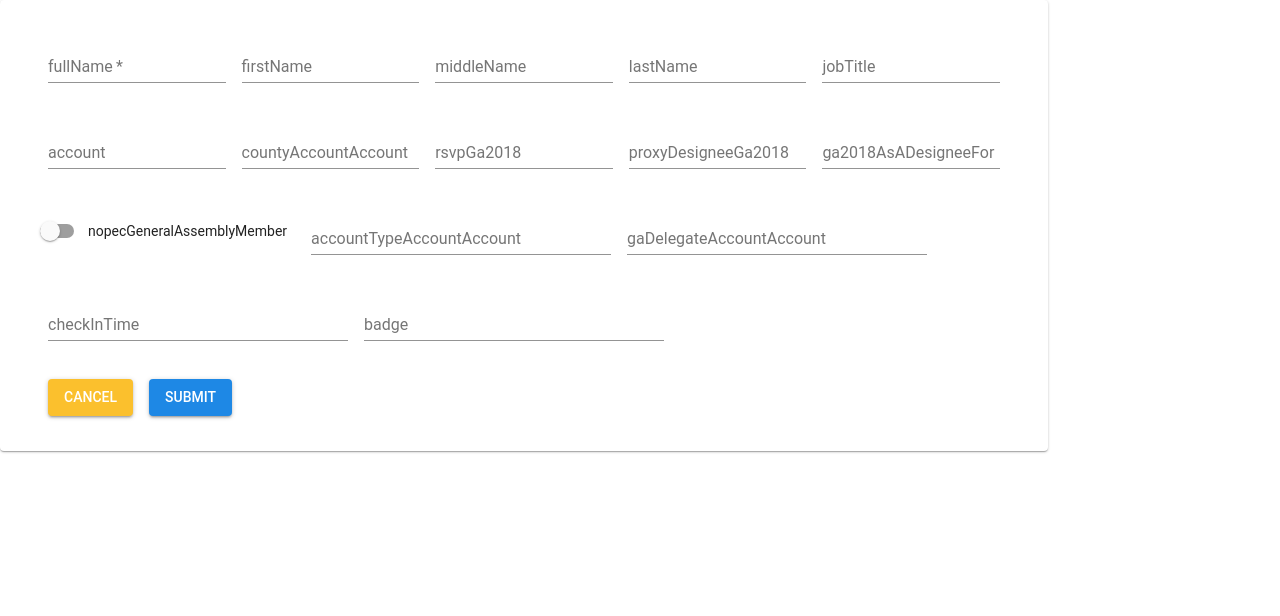
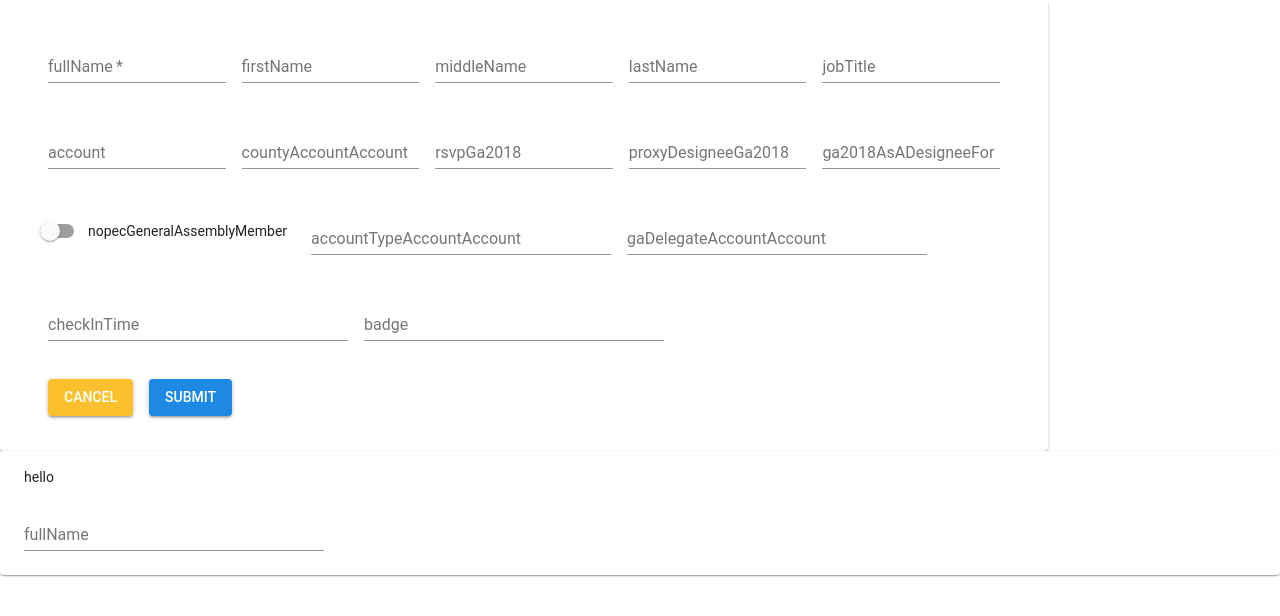
Before and after one commit to JeffreyCrawford/GA2018, a React (Create React App) app in the folder app/: page / in a window 1280 px wide. Shown: the top 616 px of the page. Built offline with nearby package versions, Linux system fonts and the light colour scheme; no server answers.

Commit message:
very simple user pull

```diff
--- a/app/src/App.js
+++ b/app/src/App.js
@@ -2,12 +2,14 @@ import React, { Component } from 'react';
 import logo from './logo.svg';
 import './App.css';
 import SubmitAttendee from './Components/SubmitAttendee'
+import RetrieveAttendee from './Components/RetrieveAttendee';
 
 class App extends Component {
   render() {
     return (
       <div>
         <SubmitAttendee />
+        <RetrieveAttendee />
 
 
       </div>
--- a/app/src/Components/RetrieveAttendee.js
+++ b/app/src/Components/RetrieveAttendee.js
@@ -0,0 +1,86 @@
+import React from 'react';
+import PropTypes from 'prop-types';
+import { withStyles } from '@material-ui/core/styles';
+import Paper from '@material-ui/core/Paper';
+import TextField from '@material-ui/core/TextField';
+import { Typography } from '@material-ui/core';
+
+const styles = theme => ({
+  root: {
+    ...theme.mixins.gutters(),
+    paddingTop: theme.spacing.unit * 2,
+    paddingBottom: theme.spacing.unit * 2,
+  },
+});
+class RetrieveAttendee extends React.Component {
+
+
+
+
+  state = {
+		fullName: "",
+		firstName: "",
+		middleName: "",
+		lastName: "",
+		jobTitle: "",
+		account: "",
+		countyAccountAccount: "",
+		rsvpGa2018: "",
+		proxyDesigneeGa2018: "",
+		ga2018AsADesigneeFor: "",
+		nopecGeneralAssemblyMember: 0,
+		accountTypeAccountAccount: "",
+		gaDelegateAccountAccount: "",
+		checkInTime: "",
+		badge: ""
+  };
+
+    componentDidMount() {
+    var _this = this;
+    fetch("/api/attendees/1", {
+      method: 'GET',
+      headers: {
+        'Content-Type': 'application/json'
+      }
+
+    })
+    .then(function(res) {
+        return res.json()
+    })
+    .then(function(res) {
+        console.log(res[0])
+        _this.setState({
+            fullName: res[0].fullName
+        })
+    });
+  }
+
+  render() {
+
+    const { classes } = this.props;
+
+  return (
+    <div>
+      <Paper className={classes.root} elevation={1}>
+        <Typography>hello</Typography>
+
+                <TextField
+					id="fullName"
+					label="fullName"
+					className={classes.textField}
+					value={this.state.fullName}
+					style = {{width: 300}}
+					margin="normal"
+				/>
+
+      </Paper>
+    </div>
+  );
+}
+}
+
+RetrieveAttendee.propTypes = {
+  classes: PropTypes.object.isRequired,
+};
+
+export default withStyles(styles)(RetrieveAttendee);
--- a/server.js
+++ b/server.js
@@ -23,7 +23,7 @@ router(app, db);
 
 
 /* Sync to Sequelize and start listening */
-db.sequelize.sync({force: true}).then(() => {
+db.sequelize.sync({force: false}).then(() => {
 	app.listen(PORT, function() {
 	    console.log("Listening on port " + PORT)
 	})
```
